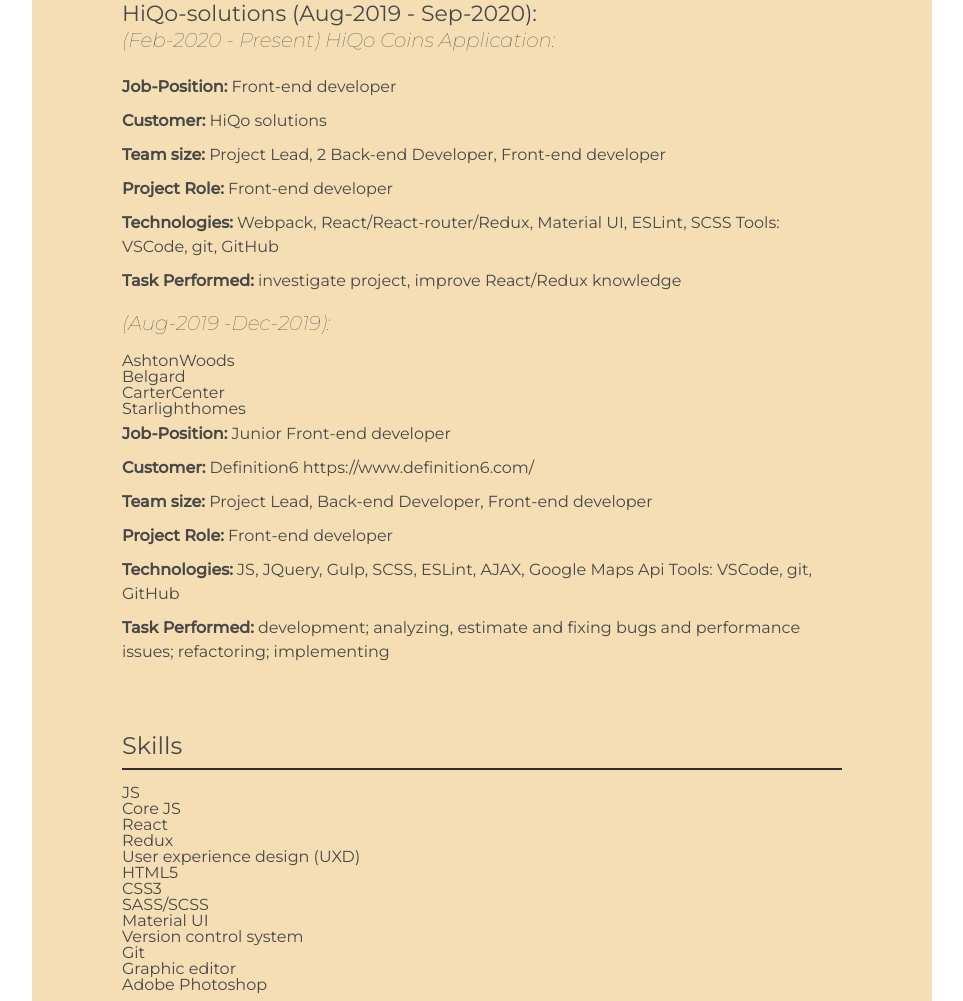
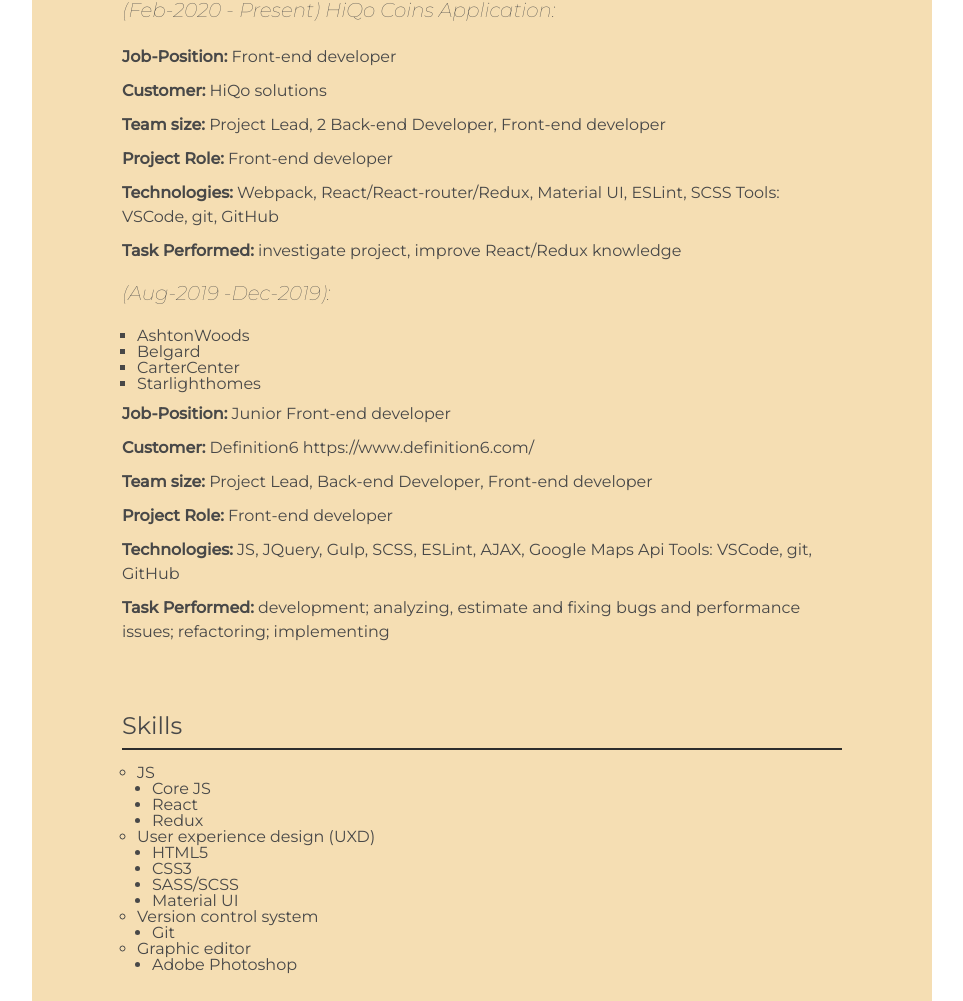
Before and after one commit to KseniyaSokolovskaya/rsschool-cv, a plain HTML site: page index.html in a window 1280 px wide. Shown: the part 1206-2207 px from the top of the page, without its empty margins (158-1121 px from the left). Drawn offline with Linux system fonts and the light colour scheme.

Commit message:
refactor: update styles for lists

```diff
--- a/index.html
+++ b/index.html
@@ -124,7 +124,7 @@
             <h6>(Aug-2019 -Dec-2019):</h6>
             <div class="content">
 
-              <ul>
+              <ul class="experience-list">
                 <li><a href="https://www.ashtonwoods.com/">AshtonWoods</a></li>
                 <li><a href="https://www.belgard.com/">Belgard</a></li>
                 <li>
@@ -153,7 +153,7 @@
             </div>
           </section>
         </section>
-        <section class="section">
+        <section class="section skills">
           <h4><a href="#" id="skills">Skills</a></h4>
           <div class="content">
             <ul>
--- a/styles/index.css
+++ b/styles/index.css
@@ -13,6 +13,7 @@
 
 
 h1 {
+  display: none;
   font-size: 30px;
 }
 
@@ -145,6 +146,21 @@
   padding: 15px 0 5px;
 }
 
+.experience-list {
+  list-style: square;
+  margin-left: 15px;
+  padding: 5px 0;
+}
+
+.skills ul {
+  list-style: circle;
+  margin-left: 15px;
+}
+
+.skills ul ul {
+  list-style: disc;
+  margin-left: 15px;
+}
 .footer {
   background-color: var(--main-color);
 }
```
